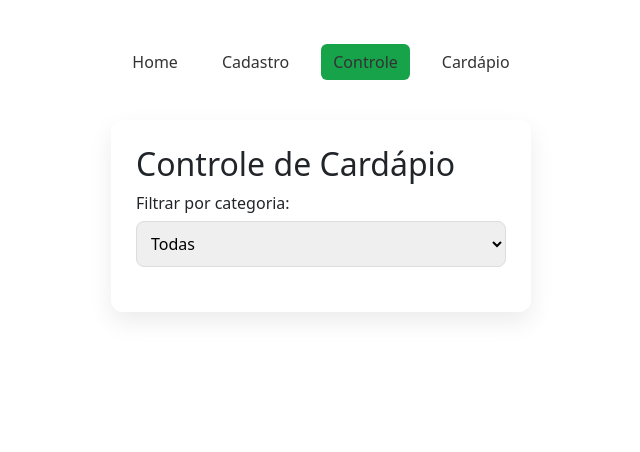
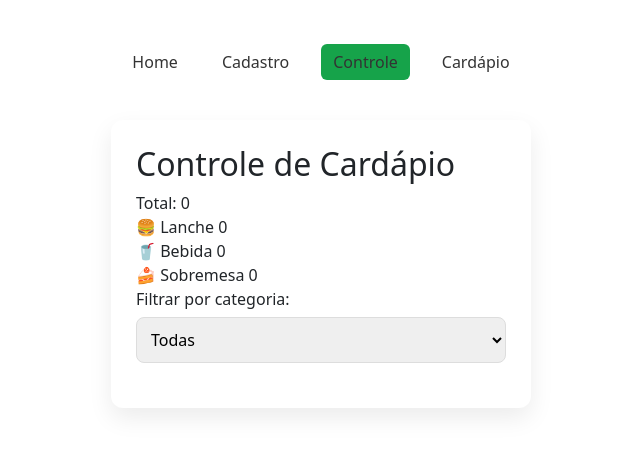
Before and after one commit to LaizaCristina-wd/cardapio, a Vue app: page /controle in a window 1280 px wide. Shown: the top 452 px of the page, without its empty margins (319-959 px from the left). Built offline with nearby package versions, Linux system fonts and the light colour scheme.

Commit message:
Atualizando funções e mudando botão de disponível de lugar

```diff
--- a/src/store/produtos.js
+++ b/src/store/produtos.js
@@ -10,7 +10,7 @@ export function adicionarProduto(produto){
   produtos.value.push({
 
     ...produto,
-
+     id: crypto.randomUUID(), //adicionei essa parte nova
     disponivel: true
 
   })
@@ -18,7 +18,7 @@ export function adicionarProduto(produto){
 }
 export function removerProduto(produto){
 
-  const index = produtos.value.indexOf(produto)
+  const index = produtos.value.findIndex(p => p.id === produto.id)//adicionei essa parte nova
   if (index !== -1) {
     produtos.value.splice(index, 1)
   }
@@ -29,24 +29,26 @@ export function editarProduto(produtoAtualizado){
   const index =
     produtos.value.findIndex(p =>
 
-      p === produtoAtualizado.original
+      p => p.id === produtoAtualizado.id
 
     )
 
   if(index !== -1){
 
     produtos.value[index] =
-      produtoAtualizado.novo
+      produtoAtualizado
 
   }
 
 }
-export function alternarDisponibilidade(index){
+export function alternarDisponibilidade(id){
 
-  produtos.value[index].disponivel =
-    !produtos.value[index].disponivel
+  const produto = produtos.value.find(p => p.id === id)
+   if (produto) {
+    produto.disponivel = !produto.disponivel
+  }
+  }
 
-}
 watch(produtos, (novoValor) => {
 
   localStorage.setItem(
--- a/src/utils/formatarMoeda.js
+++ b/src/utils/formatarMoeda.js
@@ -5,11 +5,12 @@ export function formatarMoeda(valor){
     .toString()
     .replace(/[^\d]/g, "")
 
+ if (!valor) return ""
   valor = (Number(valor) / 100).toFixed(2)
 
   valor = valor
     .replace(".", ",")
-    .replace(/\B(?=(\d{3})+(?!\d))/g, ".") //regex para adicionar pontos a cada 3 dígitos
+    .replace(/\B(?=(\d{3})+(?!\d))/g, ".")
 
   return `${valor}`
 }
--- a/src/views/CadastroView.vue
+++ b/src/views/CadastroView.vue
@@ -7,7 +7,7 @@ const novoProduto = reactive({
     nome: "",
     preco: "",
     descricao:"",
-    categoria: "Lanche"
+    categoria: "categoria"
   })
 
 function atualizarPreco(event){
@@ -25,14 +25,14 @@ function cadastrarProduto(){
       adicionarProduto({
         nome: novoProduto.nome,
         preco: novoProduto.preco,
+        descricao: novoProduto.descricao,
         categoria: novoProduto.categoria,
-        descricao: novoProduto.descricao,
         disponivel: true
       })
         novoProduto.nome = ""
         novoProduto.preco = ""
         novoProduto.descricao = ""
-        novoProduto.categoria = "Lanche"
+        novoProduto.categoria = "categoria"
       }
   </script>
 
@@ -45,7 +45,7 @@ function cadastrarProduto(){
         v-model="novoProduto.nome"
         placeholder="Nome do produto"
          />
-        <input
+        <textarea
           v-model="novoProduto.descricao"
           placeholder="Descrição do produto"
         />
@@ -55,12 +55,12 @@ function cadastrarProduto(){
         placeholder="Preço"
         />
       <select v-model="novoProduto.categoria">
-        <option>Lanche</option>
-        <option>Bebida</option>
-        <option>Sobremesa</option>
+        <option value="lanche">Lanche</option>
+        <option value="bebida">Bebida</option>
+        <option value="sobremesa">Sobremesa</option>
       </select>
       <button @click="cadastrarProduto">
-        cadastrar
+        Cadastrar
       </button>
     </div>
   </div>
--- a/src/views/CardapioView.vue
+++ b/src/views/CardapioView.vue
@@ -1,7 +1,6 @@
 <script setup>
 import {
-  produtos,
-  alternarDisponibilidade
+  produtos
 } from "../store/produtos"
 </script>
 <template>
@@ -10,8 +9,7 @@ import {
   <div
     v-for="(produto, index) in produtos"
       :key="index"
-      class="card"
-      :class="{indisponivel:!produto.disponivel}">
+      class="card">
         <h2>
           {{ produto.nome }}
         </h2>
@@ -23,9 +21,7 @@ import {
       <small>
         {{ produto.categoria }}
       </small>
-    <button
-      @click="alternarDisponibilidade(index)">{{ produto.disponivel? "Disponível" : "Indisponível"}}
-    </button>
+
   </div>
 </div>
 </template>
@@ -41,10 +37,22 @@ import {
     border-radius: 12px;
     background: white;
     box-shadow: 0 2px 8px #ddd;
-    transition: 0.3s;
   }
-  .indisponivel{
-    opacity: 0.4;
+
+  h1{
+    text-align: center;
+    margin-bottom: 30px;
+  }
+   h2{
+    margin-bottom: 10px;
+  }
+   p{
+    font-size: 18px;
+    font-weight: bold;
+    margin: 10px 0;
+  }
+   small{
+    color: #555;
   }
   button{
       margin-top: 15px;
--- a/src/views/ControleView.vue
+++ b/src/views/ControleView.vue
@@ -1,18 +1,17 @@
 <script setup>
 import { formatarMoeda } from "../utils/formatarMoeda"
 import { reactive, computed, ref } from "vue"
-import { produtos, removerProduto } from "../store/produtos"
+import { produtos, removerProduto, alternarDisponibilidade } from "../store/produtos"
 const editandoIndex = ref(null)
 
 const produtoEditando = ref({
   nome: "",
   preco: "",
-  categoria: "Lanche",
-  descricao: "",
-  //disponivel: true
+  categoria: "categoria",
+  descricao: ""
 })
 function editarProduto(produto){
-  const index = produtos.value.indexOf(produto)
+  const index = produtos.value.findIndex(p => p.id === produto.id)
   editandoIndex.value = index
 
   produtoEditando.value = {
@@ -24,7 +23,9 @@ function atualizarPrecoEdicao(event){
     formatarMoeda(event.target.value)
 }
 function salvarEdicao(){
+  const produtoAntigo = produtos.value[editandoIndex.value]
   produtos.value[editandoIndex.value] = {
+    ...produtoAntigo,
     ...produtoEditando.value
   }
   editandoIndex.value = null
@@ -37,26 +38,40 @@ const filtro = reactive({
 })
 
 const produtosFiltrados = computed(() => {
-
   if (filtro.categoria === "todas"){
     return produtos.value
   }
-
   return produtos.value.filter(
     produto => produto.categoria === filtro.categoria)
+})
+const totalProdutos = computed(() => produtos.value.length)
+
+const totalPorCategoria = computed(() => {
+  return {
+    lanche: produtos.value.filter(p => p.categoria === "lanche").length,
+    bebida: produtos.value.filter(p => p.categoria === "bebida").length,
+    sobremesa: produtos.value.filter(p => p.categoria === "sobremesa").length
+  }
 })
 </script>
 
 <template>
   <div class="container">
     <h2>Controle de Cardápio</h2>
+     <div class="cards-resumo">
+    <div>Total: {{ totalProdutos }}</div>
+    <div>🍔 Lanche {{ totalPorCategoria.lanche }}</div>
+    <div>🥤 Bebida {{ totalPorCategoria.bebida }}</div>
+    <div>🍰 Sobremesa {{ totalPorCategoria.sobremesa }}</div>
+  </div>
+
     <div class="filtros">
       <label>Filtrar por categoria:</label>
       <select v-model="filtro.categoria">
         <option value="todas">Todas</option>
-        <option value="Lanche">Lanche</option>
-        <option value="Bebida">Bebida</option>
-        <option value="Sobremesa">Sobremesa</option>
+        <option value="lanche">Lanche</option>
+        <option value="bebida">Bebida</option>
+        <option value="sobremesa">Sobremesa</option>
       </select>
     </div>
     <div
@@ -65,38 +80,43 @@ const produtosFiltrados = computed(() => {
     >
    <h3>Editando produto</h3>
    <input
+    id="nome"
+    name="nome"
     v-model="produtoEditando.nome"
     placeholder="Nome"
    >
 
   <input
-    v-model="produtoEditando.preco"
-     @input="atualizarPrecoEdicao"
+    id="preco"
+    name="preco"
+    :value="produtoEditando.preco"
+    @input="atualizarPrecoEdicao"
     placeholder="Preço"
-   >
+    >
    <textarea
+      id="descricao"
+      name="descricao"
       v-model="produtoEditando.descricao"
       placeholder="Descrição"
     ></textarea>
-  <select v-model="produtoEditando.categoria">
-    <option>Lanche</option>
-    <option>Bebida</option>
-    <option>Sobremesa</option>
+  <select id="categoria" name="categoria" v-model="produtoEditando.categoria">
+    <option value="lanche">Lanche</option>
+    <option value="bebida">Bebida</option>
+    <option value="sobremesa">Sobremesa</option>
   </select>
      <div class="acoes">
-      <button @click="salvarEdicao">
+      <button class="color-btn" @click="salvarEdicao">
         salvar
       </button>
-      <button @click="cancelarEdicao">
+      <button class="second-color-btn" @click="cancelarEdicao">
         cancelar
       </button>
   </div>
+
 </div>
     <ul>
-      <li
-        v-for="produto in produtosFiltrados"
-        :key="produto.nome"
-      >
+      <li v-for="produto in produtosFiltrados" :key="produto.id"
+      :class="{indisponivel: !produto.disponivel}">
         <div>
 
           <strong>{{ produto.nome }}</strong>
@@ -116,11 +136,14 @@ const produtosFiltrados = computed(() => {
         </div>
 
         <div class="acoes">
+         <button
+           @click="alternarDisponibilidade(produto.id)">{{ produto.disponivel? "Disponível" : "Indisponível"}}
+         </button>
 
-          <button @click="editarProduto(produto)">
+          <button class="color-btn" @click="editarProduto(produto)">
           Editar
           </button>
-        <button @click="removerProduto(produto)">
+        <button class="second-color-btn" @click="removerProduto(produto)">
           Remover
         </button>
         </div>
@@ -139,21 +162,12 @@ const produtosFiltrados = computed(() => {
   flex-direction:column;
   gap:8px;
 }
-.indisponivel{
-  opacity: 0.45;
-}
+
 .acoes{
   display:flex;
   gap:6px;
 }
 
-.toggle{
-  background:#f59e0b;
-}
-
-.toggle:hover{
-  background:#d97706;
-}
 .container{
   max-width: 420px;
   margin: 40px auto;
@@ -169,6 +183,7 @@ const produtosFiltrados = computed(() => {
   flex-direction:column;
   gap:6px;
 }
+
 
 select{
   padding: 10px;
@@ -189,19 +204,28 @@ li{
   padding: 12px;
   margin-bottom: 10px;
   border-radius: 8px;
+  transition: 0.3s;
 }
-
+.indisponivel{
+    opacity: 0.4;
+}
+.color-btn{
+  background: #6e6868;
+  color: white;
+}
+.second-color-btn{
+  background: #6e6868 ;
+  color: white;
+}
 button{
   padding: 6px 10px;
   border-radius: 6px;
   border: none;
-  background: #ef4444;
-  color: white;
   cursor: pointer;
 }
 
 button:hover{
-  background: #dc2626;
+  background: #99ad93;
 }
 
 </style>
```
